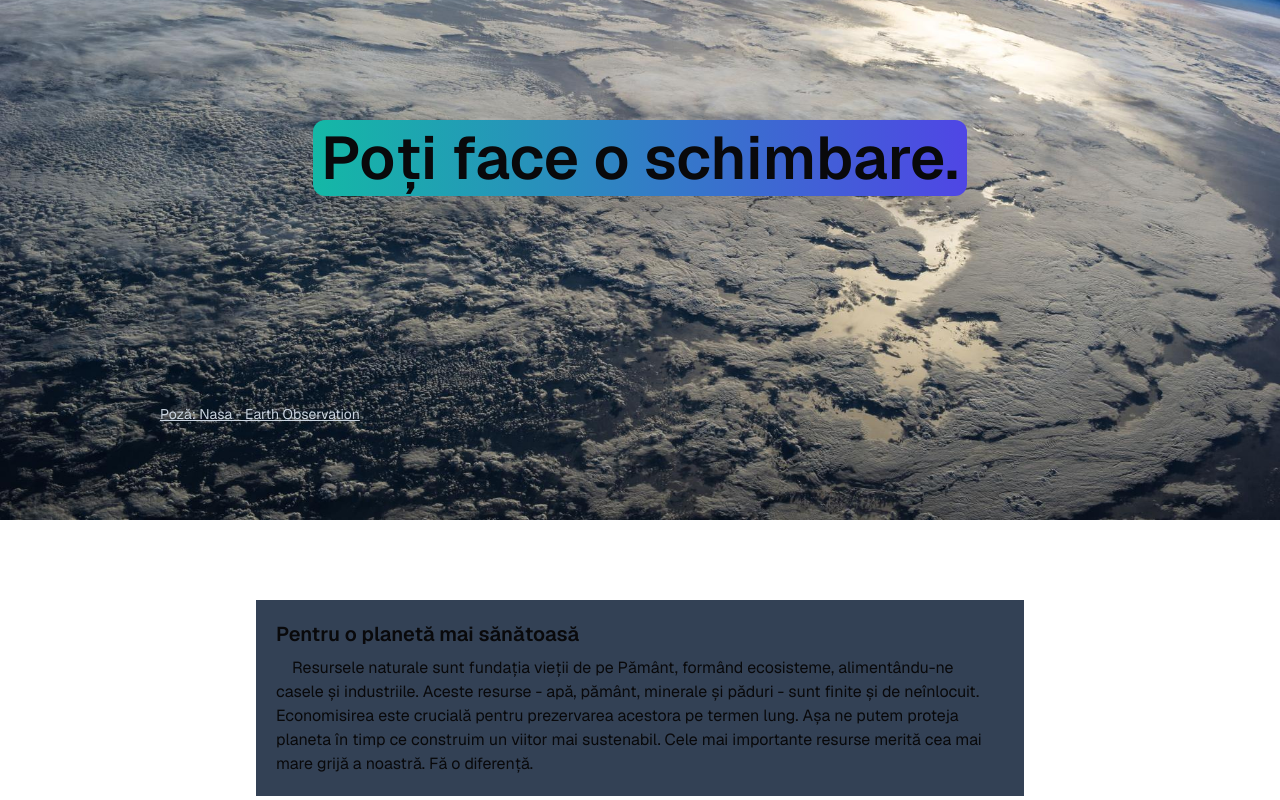
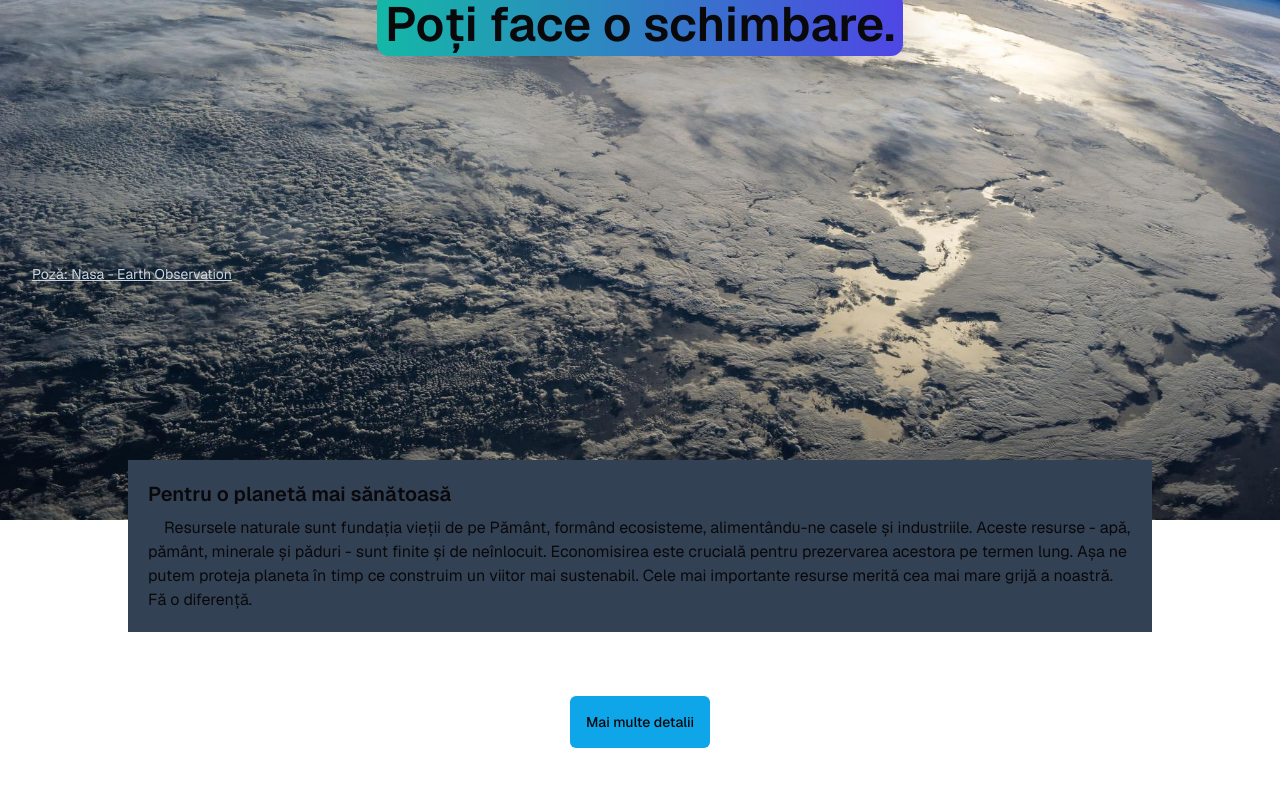
Before and after one commit to andreishark/moisil_aplicatie_2025, a Next.js app: page / in a window 1280 px wide. Shown: the part 280-1080 px from the top of the page. Built offline with nearby package versions, Linux system fonts and the light colour scheme.

Commit message:
Main page

```diff
--- a/src/app/page.tsx
+++ b/src/app/page.tsx
@@ -1,20 +1,23 @@
 import Image from "next/image";
 import Link from "next/link";
+import { Metadata } from "next";
+
+export const metadata: Metadata = {
+  title: "Salvăm resursele naturale"
+}
 
 export default function Home() {
   // console.log(getForestPercentPerYear());
 
   return (
-      <div className="grid grid-flow-row items-center justify-items-center min-h-screen p-8 pb-20 gap-16 sm:p-20 font-[family-name:var(--font-geist-sans)]">
-
-        <div className="grid grid-flow-row items-center justify-items-center min-h-screen p-8 pb-20 gap-16 sm:p-20 font-[family-name:var(--font-geist-sans)]">
+        <div className="grid grid-flow-row items-center justify-items-center min-h-screen p-8 pb-20 gap-16 font-[family-name:var(--font-geist-sans)]">
           <div>
             <Image
               src="/nasa-earth.jpg"
               alt="Earth photo"
               fill={true}
             />
-          <h1 className="mt-24 mb-36 bg-clip-border border-slate-300 rounded-xl p-2 bg-gradient-to-r from-teal-500 to-indigo-600 text-6xl text-center font-semibold z-10 drop-shadow-2xl">
+          <h1 className="mt-24 mb-36 bg-clip-border border-slate-300 rounded-xl p-2 bg-gradient-to-r from-teal-500 to-indigo-600 text-5xl text-center font-semibold z-10 drop-shadow-2xl">
             Poți face o schimbare.</h1>
           </div>
 
@@ -32,7 +35,11 @@ export default function Home() {
             </p>
           </article>
 
+          <Link className="bg-sky-500 hover:bg-sky-700 p-4 inline-flex items-center justify-center gap-2 whitespace-nowrap rounded-md text-sm font-medium transition-colors focus-visible:outline-none focus-visible:ring-1 focus-visible:ring-ring disabled:pointer-events-none disabled:opacity-50 [&_svg]:pointer-events-none [&_svg]:size-4 [&_svg]:shrink-0"
+            href="./compilation/page" >
+            Mai multe detalii
+          </Link>
+
         </div>
-      </div>
   );
 }
```
